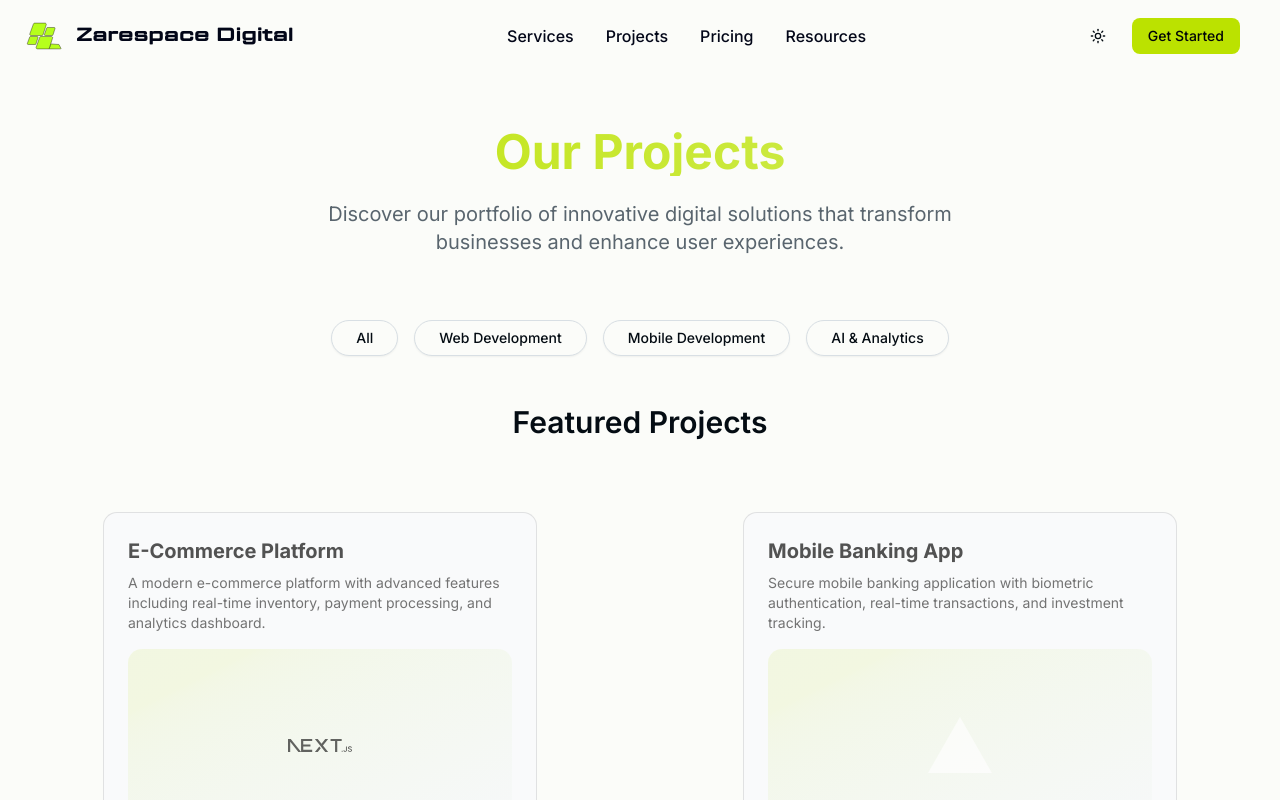
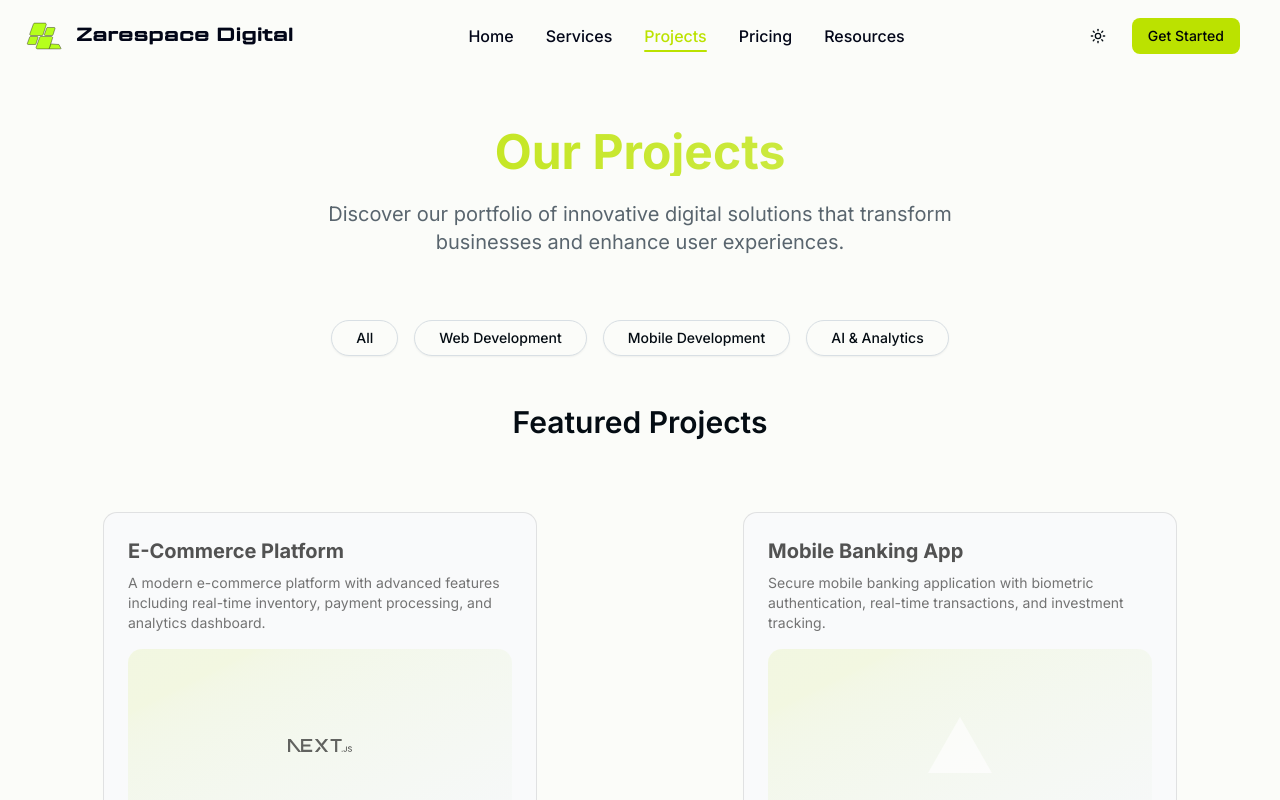
Before and after one commit to Zarespace/zarespace-website, a Next.js app: page /projects in a window 1280 px wide. Shown: the top 800 px of the page. Built offline with nearby package versions, Linux system fonts and the light colour scheme.

Commit message:
Added Highlight links for Current Page

```diff
--- a/src/app/page.tsx
+++ b/src/app/page.tsx
@@ -509,7 +509,7 @@ function PortfolioSection() {
 
 function WhyChooseUsSection() {
   return (
-    <section className="py-12 bg-gradient-to-b from-white via-white via-70% to-zinc-200 dark:from-black dark:via-black dark:via-70% dark:to-zinc-900">
+    <section className="py-12 bg-white dark:bg-black">
       <div className="max-w-7xl mx-auto px-4">
         {/* Section Header */}
         <div className="text-center mb-16">
@@ -728,7 +728,7 @@ function AboutSection() {
   ];
 
   return (
-    <section className="py-20 bg-gradient-to-b from-white via-white via-70% to-zinc-200 dark:from-black dark:via-black dark:via-70% dark:to-zinc-900 relative overflow-hidden">
+    <section className="py-20 bg-white dark:bg-black relative overflow-hidden">
 
       <div className="max-w-7xl mx-auto px-4 relative z-10">
         {/* Section Header */}
@@ -929,7 +929,7 @@ function ContactSection() {
     {
       name: 'LinkedIn',
       icon: Linkedin,
-      href: 'https://linkedin.com/company/zarespace',
+      href: 'https://www.linkedin.com/company/zarespace-digital',
       iconColor: 'text-[#0077B5]',
       bgColor: 'bg-[#0077B5]/10',
       hoverBgColor: 'hover:bg-[#0077B5]/20',
--- a/src/components/Header.tsx
+++ b/src/components/Header.tsx
@@ -3,6 +3,7 @@
 import { useState, useEffect } from "react";
 import Image from "next/image";
 import Link from "next/link";
+import { usePathname } from "next/navigation";
 import { motion } from "motion/react";
 import { Button } from "@/components/ui/button";
 import { Menu, X } from "lucide-react";
@@ -14,6 +15,7 @@ export default function Header() {
   const [isMobileMenuOpen, setIsMobileMenuOpen] = useState(false);
   const [mounted, setMounted] = useState(false);
   const { theme, resolvedTheme } = useTheme();
+  const pathname = usePathname();
 
   useEffect(() => {
     setMounted(true);
@@ -37,11 +39,19 @@ export default function Header() {
   }, []);
 
   const navLinks = [
+    { href: "/", label: "Home" },
     { href: "/services", label: "Services" },
     { href: "/projects", label: "Projects" },
     { href: "/pricing", label: "Pricing" },
     { href: "/resources", label: "Resources" },
   ];
+
+  const isActiveLink = (href: string) => {
+    if (href === "/") {
+      return pathname === "/";
+    }
+    return pathname.startsWith(href);
+  };
 
   return (
     <motion.header
@@ -88,10 +98,22 @@ export default function Header() {
               <Link
                 key={link.href}
                 href={link.href}
-                className={`font-medium transition-colors duration-300 hover:text-primary ${isScrolled ? "text-foreground" : "text-slate-950 dark:text-white"
-                  }`}
+                className={`font-medium transition-colors duration-300 hover:text-primary relative ${
+                  isActiveLink(link.href)
+                    ? "text-primary"
+                    : isScrolled ? "text-foreground" : "text-slate-950 dark:text-white"
+                }`}
               >
                 {link.label}
+                {isActiveLink(link.href) && (
+                  <motion.div
+                    className="absolute -bottom-1 left-0 right-0 h-0.5 bg-primary rounded-full"
+                    layoutId="activeLink"
+                    initial={{ opacity: 0 }}
+                    animate={{ opacity: 1 }}
+                    transition={{ duration: 0.2 }}
+                  />
+                )}
               </Link>
             ))}
           </nav>
@@ -134,8 +156,11 @@ export default function Header() {
                 <Link
                   key={link.href}
                   href={link.href}
-                  className={`font-medium transition-colors duration-300 hover:text-primary ${isScrolled ? "text-foreground" : "text-slate-950 dark:text-white"
-                    }`}
+                  className={`font-medium transition-colors duration-300 hover:text-primary ${
+                    isActiveLink(link.href)
+                      ? "text-primary"
+                      : isScrolled ? "text-foreground" : "text-slate-950 dark:text-white"
+                  }`}
                   onClick={() => setIsMobileMenuOpen(false)}
                 >
                   {link.label}
```
